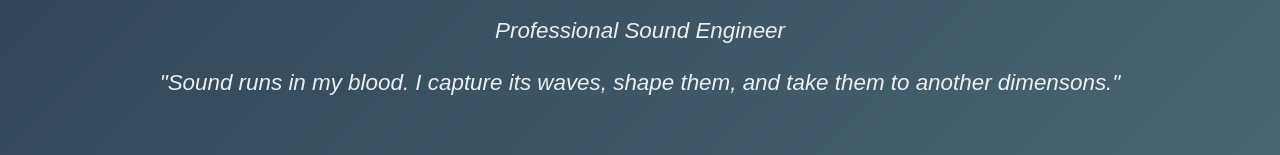
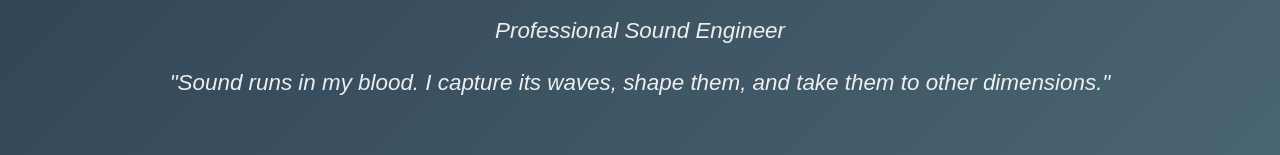
Before and after one commit to Madhurja-audio/Madhurja-audio.github.io, a plain HTML site: page index.html in a window 1280 px wide. Shown: the part 351-506 px from the top of the page. Drawn offline with Linux system fonts and the light colour scheme.

Commit message:
Update index.html

```diff
--- a/index.html
+++ b/index.html
@@ -14,7 +14,7 @@
 
                 <h1>Madhurja Das</h1>
                 <p class="tagline">Professional Sound Engineer</p>
-                <p class="tagline">"Sound runs in my blood. I capture its waves, shape them, and take them to another dimensons."</p>
+                <p class="tagline">"Sound runs in my blood. I capture its waves, shape them, and take them to other dimensions."</p>
             </div>
         </div>
     </header>
@@ -169,7 +169,7 @@
     <footer>
         <div class="container">
             <p>&copy; 2025 Madhurja Das - Sound Engineer Portfolio</p>
-            <p class="quote">"Sound runs in my blood. I capture its waves, shape them, and take them to another dimensons."</p>
+            <p class="quote">"Sound runs in my blood. I capture its waves, shape them, and take them to other dimensions."</p>
         </div>
     </footer>
 <script src="script.js"></script>
```
